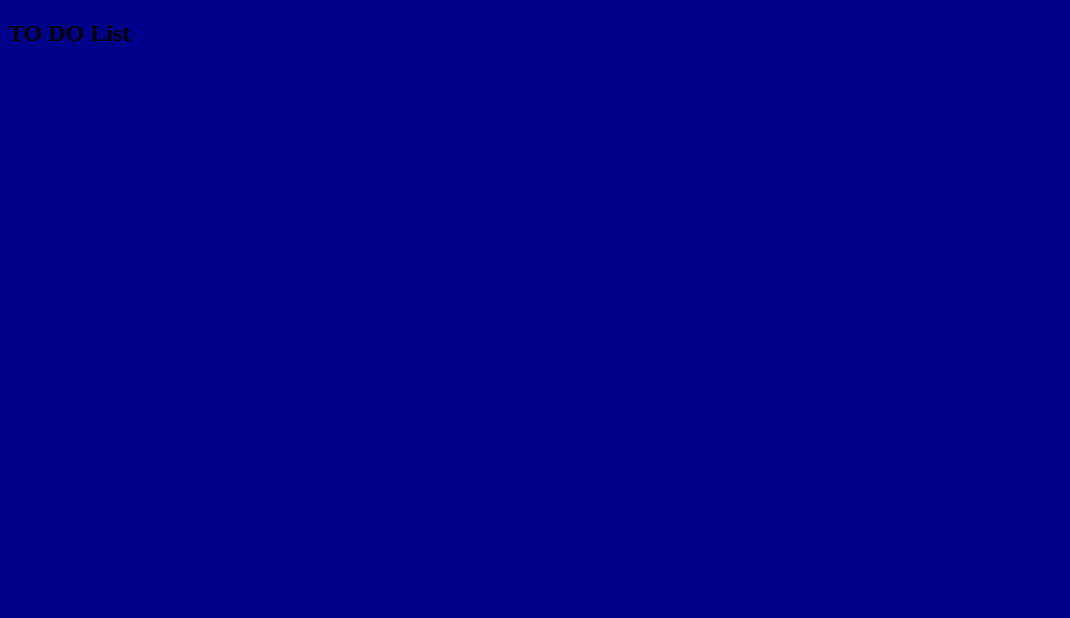
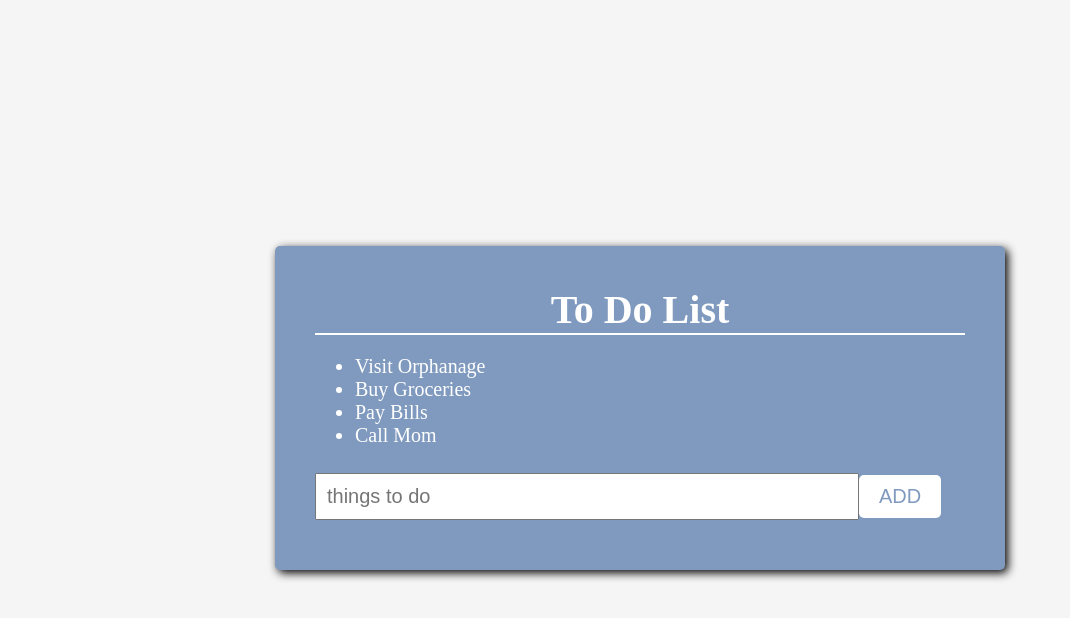
Before and after one commit to Rholla999/TODO-LIST, a React (Vite) app in the folder my-react-app/: page / in a window 1280 px wide. Shown: the top 618 px of the page, without its empty margins (0-1070 px from the left). Built offline with nearby package versions, Linux system fonts and the light colour scheme.

Commit message:
TODOLIST

```diff
--- a/my-react-app/src/Todo.jsx
+++ b/my-react-app/src/Todo.jsx
@@ -1,10 +1,31 @@
+import { useState } from 'react';
 
 function Todo() {
 
+    const [list, setList] = useState(['Visit Orphanage', 'Buy Groceries', 'Pay Bills', 'Call Mom']);
+
+    const addBtn = () => {
+        let input = document.getElementById('addList').value;
+        document.getElementById('addList').value = ''
+        if (input === '') {
+           setList([...list]);
+           return;
+        }
+        setList([...list, input]);
+    }
 
     return (
         <>
-        <h2>TO DO List</h2>
+        <div className='container'>
+            <h2>To Do List</h2>
+            <ul>
+                {list.map((item, index) =>(
+                <li key={index}> {item} </li>
+                ))}
+            </ul>
+            <input type="text" placeholder='things to do' id='addList' />
+            <button onClick={addBtn}>ADD</button>
+        </div>
         </>
     )
 }
--- a/my-react-app/src/index.css
+++ b/my-react-app/src/index.css
@@ -1,3 +1,44 @@
 body {
-  background: darkblue;
+  background: whitesmoke;
+  height: 100vh;
+  display: flex;
+  justify-content: center;
+  align-items: center;
 }
+
+.container {
+  width: 650px;
+  padding: 40px;
+  background: rgb(127, 154, 190);
+  border-radius: 5px;
+  box-shadow: 3px 3px 10px rgba(0, 0, 0, 9);
+  color: #fff;
+}
+
+.container h2 {
+  font-size: 2.5em;
+  border-bottom: 2px solid #fff;
+  text-align: center;
+  margin: 0 0 20px 0;
+}
+
+.container li {
+  font-size: 20px;
+}
+
+input[type="text"] {
+  width: 80%;
+  padding: 10px;
+  margin: 10px 0;
+  font-size: 20px;
+}
+
+.container button {
+  padding: 10px 20px;
+  font-size: 20px;
+  background: #fff;
+  color: rgb(127, 154, 190);
+  border: none;
+  border-radius: 5px;
+  cursor: pointer;
+}
```
